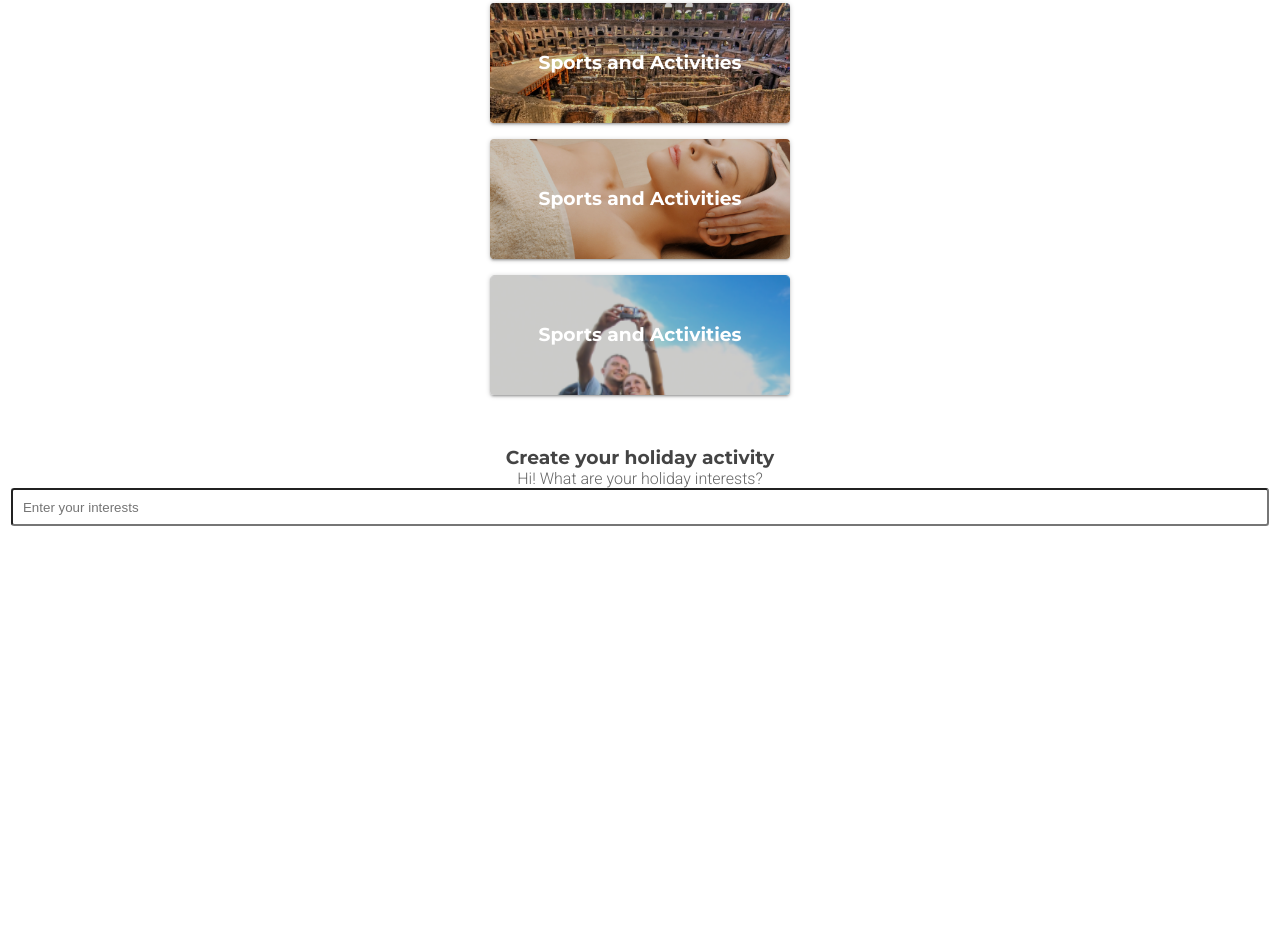
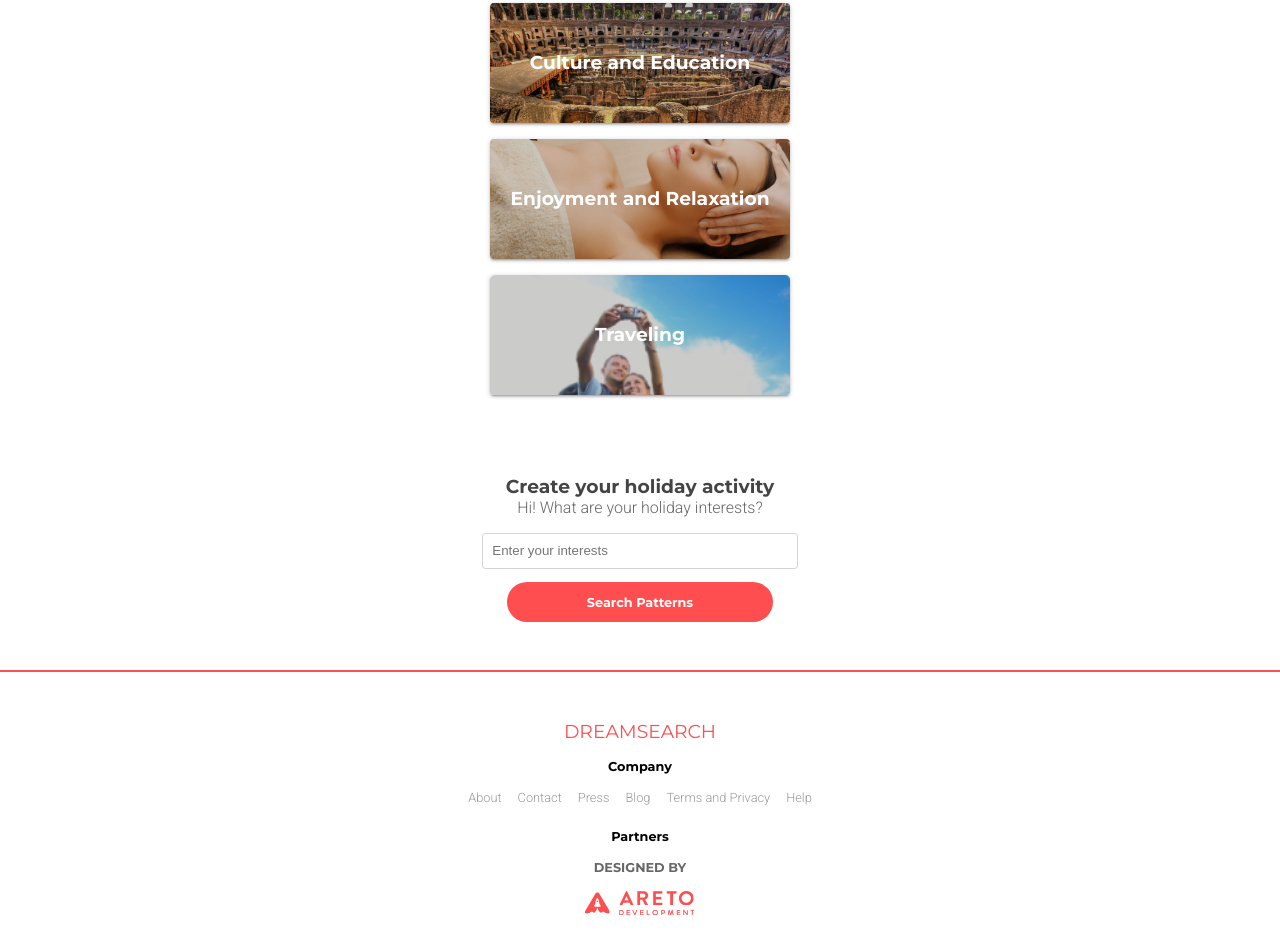
Before and after one commit to itsjuanmatus/dreamsearch-website, a plain HTML site: page index.html in a window 1280 px wide. Shown: the part 2367-3314 px from the top of the page. Before the commit the page ends 2912 px from the top, so only its background shows below. Drawn offline with Linux system fonts and the light colour scheme.

Commit message:
footer finished

```diff
--- a/index.html
+++ b/index.html
@@ -118,11 +118,11 @@
         </div>
         <div class="activity">
           <img src="./assets/images/Healath.png" alt="Woman running" />
-          <h3 class="activity-text">Sports and Activities</h3>
+          <h3 class="activity-text">Wellness and Health</h3>
         </div>
         <div class="activity">
           <img src="./assets/images/Extreme.png" alt="Woman running" />
-          <h3 class="activity-text">Sports and Activities</h3>
+          <h3 class="activity-text">Extreme Sports and Expeditions</h3>
         </div>
         <div class="activity">
           <img src="./assets/images/Games.png" alt="Woman running" />
@@ -130,11 +130,11 @@
         </div>
         <div class="activity">
           <img src="./assets/images/Culture.png" alt="Woman running" />
-          <h3 class="activity-text">Sports and Activities</h3>
+          <h3 class="activity-text">Culture and Education</h3>
         </div>
         <div class="activity">
           <img src="./assets/images/Enjoyment.png" alt="Woman running" />
-          <h3 class="activity-text">Sports and Activities</h3>
+          <h3 class="activity-text">Enjoyment and Relaxation</h3>
         </div>
         <div class="activity">
           <img
@@ -142,7 +142,7 @@
             alt="Woman running"
             class="couple"
           />
-          <h3 class="activity-text">Sports and Activities</h3>
+          <h3 class="activity-text">Traveling</h3>
         </div>
       </div>
     </div>
@@ -154,6 +154,40 @@
         class="interest-input"
         placeholder="Enter your interests"
       />
+      <button class="btn light-red search-patterns">Search Patterns</button>
     </div>
+    <footer>
+      <h3 class="text-light-red light">DREAMSEARCH</h3>
+      <div class="footer-grid">
+        <div class="">
+          <h3>Company</h3>
+          <div class="grid">
+            <a href="#">
+              <p>About</p>
+            </a>
+            <a href="#">
+              <p>Contact</p>
+            </a>
+            <a href="#">
+              <p>Press</p>
+            </a>
+            <a href="#">
+              <p>Blog</p>
+            </a>
+            <a href="#">
+              <p>Terms and Privacy</p>
+            </a>
+            <a href="#">
+              <p>Help</p>
+            </a>
+          </div>
+        </div>
+        <div class="grid-2">
+          <h3 class="title">Partners</h3>
+          <h3 class="text-brownish-grey">DESIGNED BY</h3>
+          <img src="./assets/images/logo.png" alt="" />
+        </div>
+      </div>
+    </footer>
   </body>
 </html>
--- a/styles/index.scss
+++ b/styles/index.scss
@@ -107,6 +107,14 @@ p {
   margin-top: 1rem;
 }
 
+.text-light-red {
+  color: $light-red;
+}
+
+.light {
+  font-weight: 300;
+}
+
 .user-buttons {
   position: absolute;
   margin-top: 1.2rem;
@@ -181,9 +189,6 @@ p {
   max-width: max-content;
   font-family: "Montserrat";
 }
-
-
-
 
 .partners-grid {
   display: flex;
@@ -260,12 +265,11 @@ p {
       width: 100%;
       height: 100%;
       object-fit: cover;
-      object-position:  100% 40%;
+      object-position: 100% 40%;
     }
 
     .couple {
       object-position: 100% 0;
-
     }
 
     .activity-text {
@@ -278,15 +282,77 @@ p {
 }
 .grid {
   display: grid;
-  padding: 1.2rem;
+  padding: 3rem;
 }
+
 .interest-input {
   display: flex;
   justify-self: center;
-  border: 1 solid;
+  border: 1px solid #d4d4d4;
   border-radius: 0.2rem;
   padding-block: 0.6rem;
   padding-left: 0.6rem;
+  padding-right: 8rem;
   width: 100%;
+  max-width: max-content;
   color: #999999;
+  margin-top: 1rem;
 }
+
+.search-patterns {
+  padding-block: 0.8rem;
+  margin-top: 0.8rem;
+  max-width: max-content;
+  padding-inline: 5rem;
+  display: flex;
+  justify-self: center;
+}
+
+
+
+footer {
+  padding-block: 2rem;
+  border-top: 2px solid $light-red;
+  .light {
+    margin-block: 1rem;
+  }
+  .footer-grid {
+    display: grid;
+    gap: 1rem;
+    h3 {
+      font-size: 0.8rem;
+    }
+    .grid {
+      display: flex;
+      flex-flow: row;
+      flex-wrap: wrap;
+      justify-content: center;
+      margin-top: 1rem;
+      margin-top: 0.5rem;
+      padding: 0;
+      padding-inline: 2rem;
+      p {
+        padding: 0.5rem;
+        cursor: pointer;
+        font-size: 0.8rem;
+      }
+
+      a {
+        text-decoration: none;
+        color: #999999;
+      }
+    }
+
+    .grid-2 {
+      .title {
+        font-weight: bold;
+      }
+      display: grid;
+      justify-content: center;
+      width: 100%;
+      gap: 1rem;
+    }
+  }
+
+
+}
```
Also changed, not shown: assets/images/logo.png (added), styles/index.css, 1 other file.
